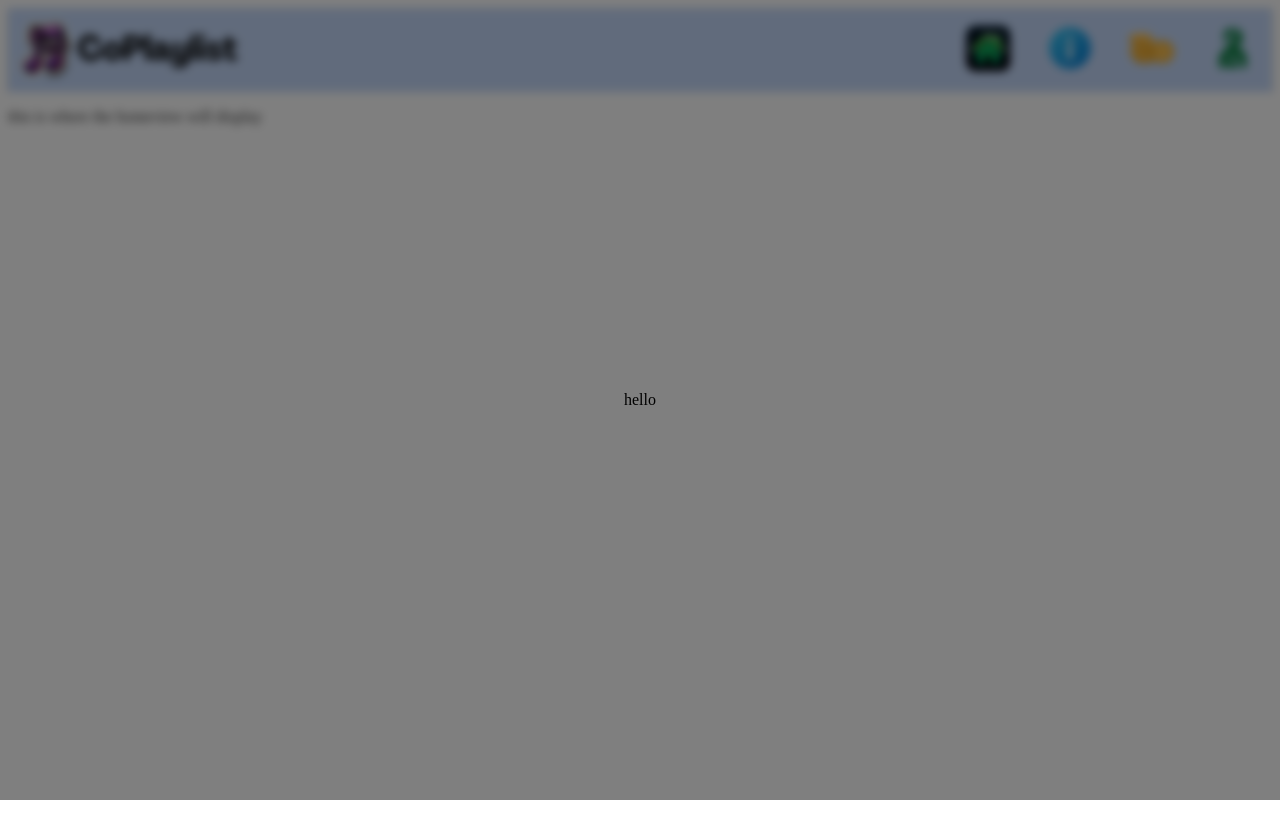
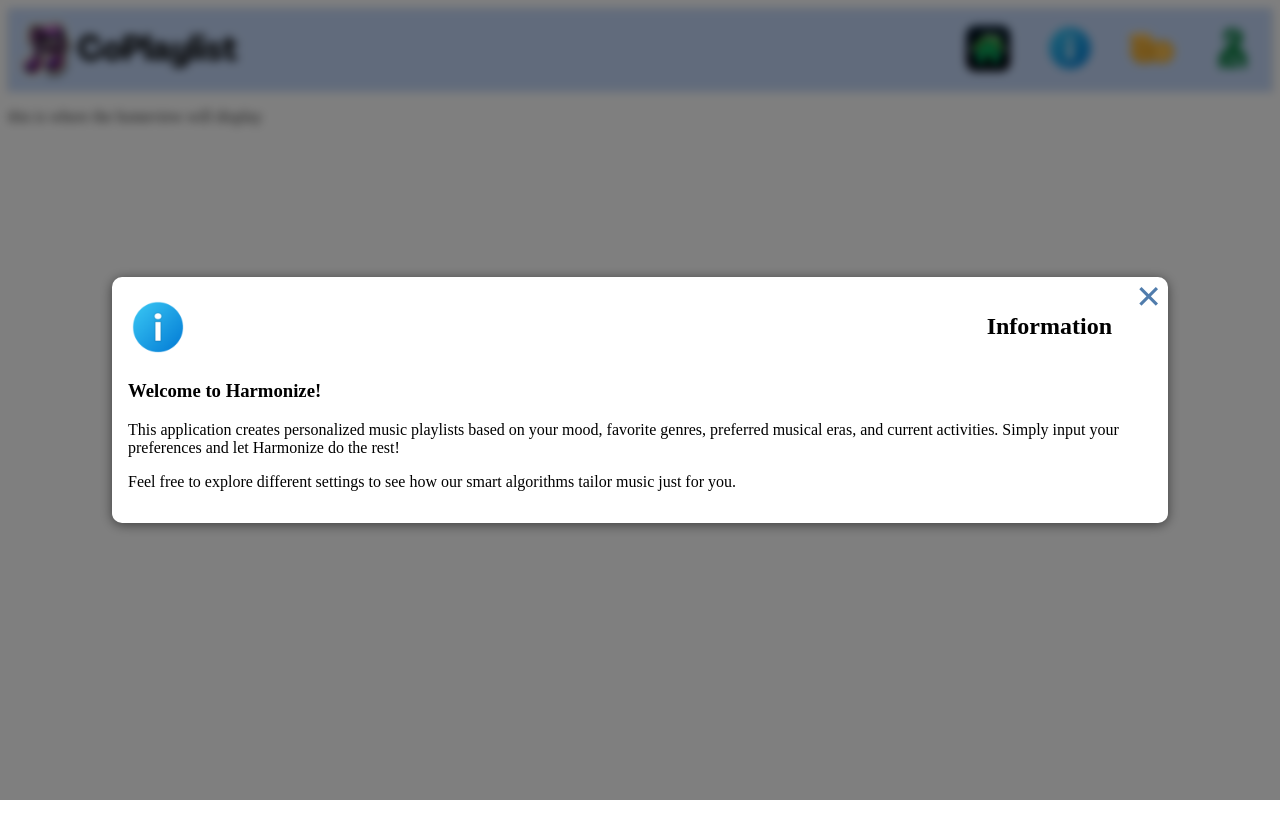
Before and after one commit to WuTangLan1/coplaylist, a Vue app: page / in a window 1280 px wide. Both pictures are taken after a click on the element 1070 px from the left and 50 px from the top of the page. Built offline with nearby package versions, Linux system fonts and the light colour scheme; no server answers.

Commit message:
explanationsmodal added

```diff
--- a/src/components/homeDir/explanationModal.vue
+++ b/src/components/homeDir/explanationModal.vue
@@ -1,18 +1,33 @@
 <!-- src\components\homeDir\explanationModal.vue -->
-
 <script>
-
+export default {
+  emits: ['closeModal'],
+  methods: {
+    closeModal() {
+      this.$emit('closeModal');
+    }
+  }
+};
 </script>
 
 <template>
-    <div class="modal-backdrop">
-        <div class="modal-content">
-            <p>hello</p>
+    <div class="modal-backdrop" @click.self="closeModal">
+      <div class="modal">
+        <div class="modal-header">
+          <img src="@/assets/images/header/info.png" alt="Info" class="info-icon"/>
+          <h2>Information</h2>
+          <button @click="closeModal" class="close-button">✕</button>
         </div>
+        <div class="modal-body">
+          <h3>Welcome to Harmonize!</h3>
+          <p>This application creates personalized music playlists based on your mood, favorite genres, preferred musical eras, and current activities. Simply input your preferences and let Harmonize do the rest!</p>
+          <p>Feel free to explore different settings to see how our smart algorithms tailor music just for you.</p>
+        </div>
+      </div>
     </div>
-</template>
+  </template>
 
-<style scoped>
+  <style scoped>
   .modal-backdrop {
     position: fixed;
     top: 0;
@@ -29,10 +44,10 @@
 
   .modal {
     background: white;
-    padding: 30px;
-    border-radius: 5px;
+    padding: 1rem;
+    border-radius: 10px;
     width: auto;
-    max-width: 90%;
+    max-width: 80%;
     max-height: 95vh;
     overflow: auto;
     box-shadow: 0 2px 12px rgba(0, 0, 0, 0.5);
@@ -50,4 +65,37 @@
       opacity: 1;
     }
   }
-</style>
+
+  .modal-header {
+    display: flex;
+    align-items: center; /* Align items centrally */
+    justify-content: space-between;
+    padding-right: 40px; /* Allow space for the close button */
+  }
+
+  .modal-body {
+    margin-top: 20px;
+    font-size: 1rem;
+  }
+
+  .info-icon {
+    height: 60px;
+    margin-right: 1rem; /* Space between icon and title */
+  }
+
+  .close-button {
+    position: absolute;
+    top: 0px;
+    right: 0px;
+    background: none;
+    border: none;
+    font-size: 2rem;
+    color: #507cac; /* Set the color to blue */
+    cursor: pointer;
+    transition: color 0.2s ease-in-out;
+  }
+
+  .close-button:hover {
+    color: #345f8d; /* A darker blue for hover state */
+  }
+  </style>
--- a/src/components/tokensDir/tokensModal.vue
+++ b/src/components/tokensDir/tokensModal.vue
@@ -59,8 +59,8 @@
 
   .modal {
     background: white;
-    padding: 30px;
-    border-radius: 5px;
+    padding: 1rem;
+    border-radius: 10px;
     width: auto;
     max-width: 90%;
     max-height: 95vh;
@@ -80,61 +80,60 @@
       opacity: 1;
     }
   }
+
 .modal-header {
   display: flex;
-    align-items: center;
+  align-items: flex-start; /* Align items to the top */
   justify-content: space-between;
   position: relative;
+  padding-right: 40px; /* Make room for the close button */
 }
 
 .modal-body {
   margin-top: 20px;
+  font-size: 1rem;
 }
 
 .token-icon {
-    height: 50px; /* Adjust as needed */
-    width: auto;
+  height: 60px;
+  margin-bottom: 1rem;
 }
 
-  .token-balance {
-    text-align: center;
+.token-balance h3,
+.token-transactions h3,
+.token-actions h3 {
+  color: #333;
+  margin-bottom: 0.5rem;
 }
 
-  .token-transactions {
-    margin-top: 20px;
+ul {
+  padding-left: 20px;
 }
 
-  .token-actions {
-    margin-top: 20px;
-    text-align: center;
+li {
+  margin-bottom: 0.25rem;
 }
 
 .token-actions button {
-    margin: 0 10px;
-    padding: 10px;
-    background-color: #759acd; /* Light blue background */
-    color: #ffffff;
-    border: none;
-    border-radius: 5px;
-    cursor: pointer;
-    transition: background-color 0.3s;
-  }
-
-  .token-actions button:hover {
-    background-color: #507cac; /* Darker blue on hover */
+  margin: 0.5rem;
+  padding: 0.5rem 1rem;
+  font-weight: bold;
+  box-shadow: 0 2px 4px rgba(0, 0, 0, 0.2);
 }
 
 .close-button {
   position: absolute;
-    top: 10px;
-    right: 10px;
+  top: 0px;
+  right: 0px;
   background: none;
   border: none;
-    font-size: 1.5rem;
+  font-size: 2rem;
+  color: #507cac; /* Set the color to blue */
   cursor: pointer;
+  transition: color 0.2s ease-in-out;
 }
 
 .close-button:hover {
-    color: #ff0000;
+  color: #345f8d; /* A darker blue for hover state */
 }
   </style>
```
Lines whose indentation alone changed are shown as unchanged.
